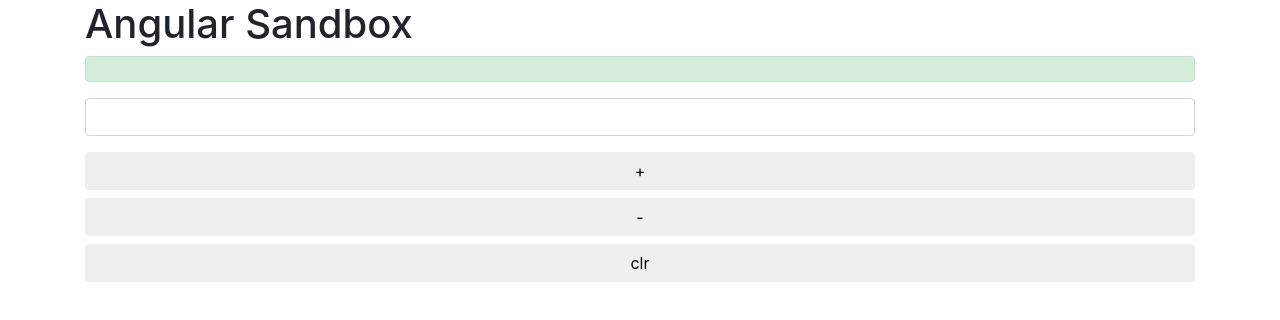
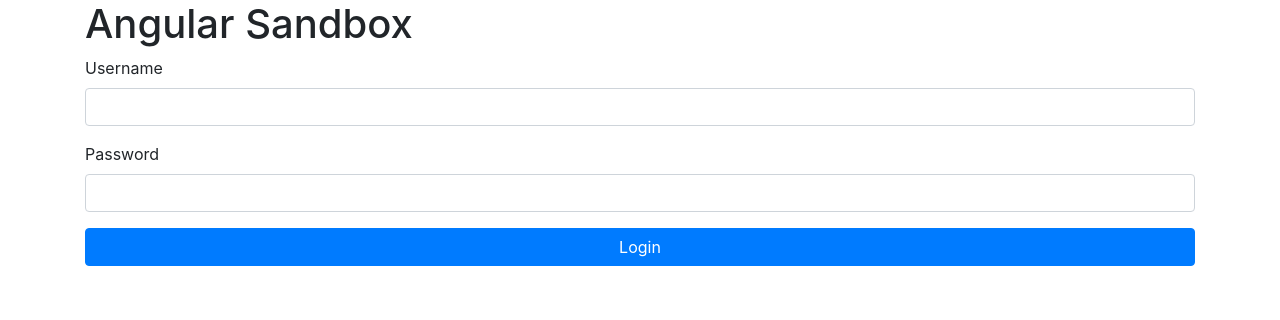
Before and after one commit to jason-gill/angular-sandbox, an Angular app: page /login in a window 1280 px wide. Shown: the top 320 px of the page. Built offline with nearby package versions, Linux system fonts and the light colour scheme.

Commit message:
Basic router setup

```diff
--- a/src/app/app.component.html
+++ b/src/app/app.component.html
@@ -1,5 +1,5 @@
 
 <div class="container">
   <h1>{{ title }}</h1>
-  <app-calculator></app-calculator>
+  <router-outlet></router-outlet>
 </div>
--- a/src/app/app.module.ts
+++ b/src/app/app.module.ts
@@ -7,6 +7,7 @@ import {NgbModule} from '@ng-bootstrap/ng-bootstrap';
 import { AppComponent } from './app.component';
 import { LoginComponent } from './login/login.component';
 import { CalculatorComponent } from './calculator/calculator.component';
+import { AppRoutingModule } from './/app-routing.module';
 
 @NgModule({
   declarations: [
@@ -18,6 +19,7 @@ import { CalculatorComponent } from './calculator/calculator.component';
     NgbModule.forRoot(),
     BrowserModule,
     FormsModule,
+    AppRoutingModule,
   ],
   providers: [],
   bootstrap: [AppComponent]
--- a/src/app/login/login.component.ts
+++ b/src/app/login/login.component.ts
@@ -1,4 +1,5 @@
 import { Component, OnInit } from '@angular/core';
+import { Router } from '@angular/router';
 
 import { User } from '../_models/user';
 
@@ -15,7 +16,7 @@ export class LoginComponent implements OnInit {
 
   user: User = new User(1, 'jason.gill', '1234', 'Jason', 'Gill');
 
-  constructor() { }
+  constructor(private router: Router) { }
 
   ngOnInit() {
   }
@@ -26,7 +27,6 @@ export class LoginComponent implements OnInit {
       return;
     }
 
-    // Go to home page
-    this.alertMessage = 'Go to home page';
+    this.router.navigate(['/calculator']);
   }
 }
```
Also changed, not shown: src/app/app-routing.module.ts (added, +17 -0 lines), 1 other file (tests, documents, lock files or other folders).
